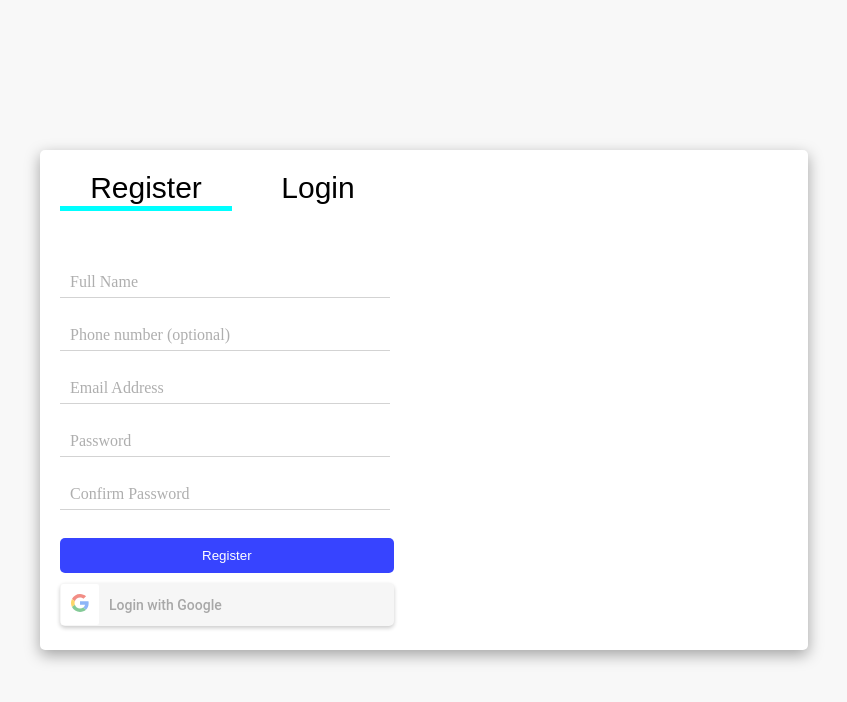
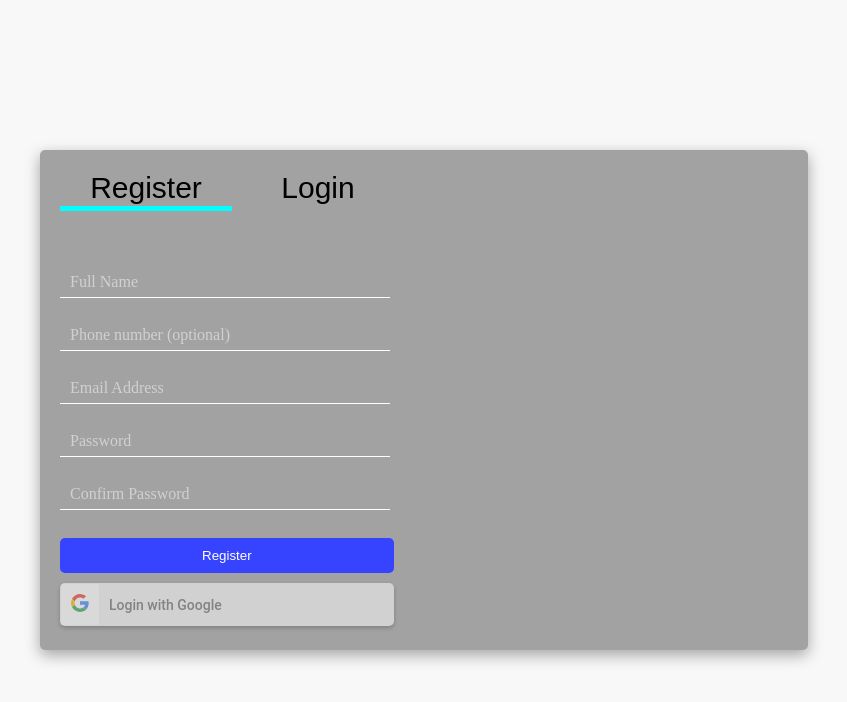
Before and after one commit to DennisRono/auth-sys, a React (Create React App) app: page / in a window 1280 px wide. Shown: the top 702 px of the page, without its empty margins (216-1063 px from the left). Built offline with nearby package versions, Linux system fonts and the light colour scheme.

Commit message:
new functionality

```diff
--- a/src/css/auth.css
+++ b/src/css/auth.css
@@ -18,7 +18,7 @@ body {
           transform: translate(-50%, -50%);
   width: 60%;
   min-height: 500px;
-  background-color: white;
+  background-color: rgba(0, 0, 0, 0.35);
   border-radius: 5px;
   -webkit-box-shadow: rgba(0, 0, 0, 0.35) 0px 5px 15px;
           box-shadow: rgba(0, 0, 0, 0.35) 0px 5px 15px;
@@ -61,17 +61,6 @@ body {
 .authWrapper .authContainer .authFlex .authPlay .authReg .authRegFlex .authRegForm {
   width: 50%;
   padding: 20px;
-}
-
-.authWrapper .authContainer .authFlex .authPlay .authReg .authRegFlex .authRegForm h1 {
-  margin: 0;
-  color: #3f3f3f;
-}
-
-.authWrapper .authContainer .authFlex .authPlay .authReg .authRegFlex .authRegForm p {
-  margin: 0;
-  color: #3f3f3f;
-  margin-bottom: 10px;
 }
 
 .authWrapper .authContainer .authFlex .authPlay .authReg .authRegFlex .authRegForm .form .submit-btn {
@@ -132,11 +121,12 @@ body {
   width: 100%;
   outline: none;
   border: none;
-  border-bottom: 1px solid lightgray;
+  border-bottom: 1px solid white;
+  color: #fff;
   padding: 7px 10px;
   -webkit-box-shadow: none !important;
           box-shadow: none !important;
-  background-color: #fff;
+  background-color: transparent;
   border-top-left-radius: 5px;
   border-top-right-radius: 5px;
 }
@@ -154,7 +144,7 @@ body {
   -webkit-transition: 0.2s ease all;
   transition: 0.2s ease all;
   opacity: .5;
-  color: #5f5f5f;
+  color: white;
 }
 
 .user-input-wrp input:focus ~ .floating-label,
--- a/src/scss/auth.scss
+++ b/src/scss/auth.scss
@@ -16,7 +16,7 @@ body{
                 transform: translate(-50%, -50%);
                 width: 60%;
                 min-height: 500px;
-                background-color: rgb(255, 255, 255);
+                background-color: rgba(0, 0, 0, 0.35);
                 border-radius: 5px;
                 box-shadow: rgba(0, 0, 0, 0.35) 0px 5px 15px;
                 .authControls{
@@ -49,15 +49,6 @@ body{
                         .authRegForm{
                             width: 50%;
                             padding: 20px;
-                            h1{
-                                margin: 0;
-                                color: rgb(63, 63, 63);
-                            }
-                            p{
-                                margin: 0;
-                                color: rgb(63, 63, 63);
-                                margin-bottom: 10px;
-                            }
                             .form{
                                 .submit-btn{
                                     display: block;
@@ -120,10 +111,11 @@ margin-top: 5px;
     width: 100%;
     outline: none;
     border: none;
-    border-bottom: 1px solid rgb(211, 211, 211);
+    border-bottom: 1px solid rgb(255, 255, 255);
+    color: #fff;
     padding: 7px 10px;
     box-shadow: none !important;
-    background-color: #fff;
+    background-color: transparent;
     border-top-left-radius: 5px;
     border-top-right-radius: 5px;
 }
@@ -138,7 +130,7 @@ top: 23px;
     left: 10px;
     transition: 0.2s ease all;
     opacity: .5;
-color: rgb(95, 95, 95);
+    color: rgb(255, 255, 255);
 }
 .user-input-wrp input:focus ~ .floating-label,
 .user-input-wrp input:not(:focus):valid ~ .floating-label{
```
Also changed, not shown: cron-logs.json (+1 -1 lines), 1 other file (tests, documents, lock files or other folders). Lines whose indentation alone changed are shown as unchanged.
